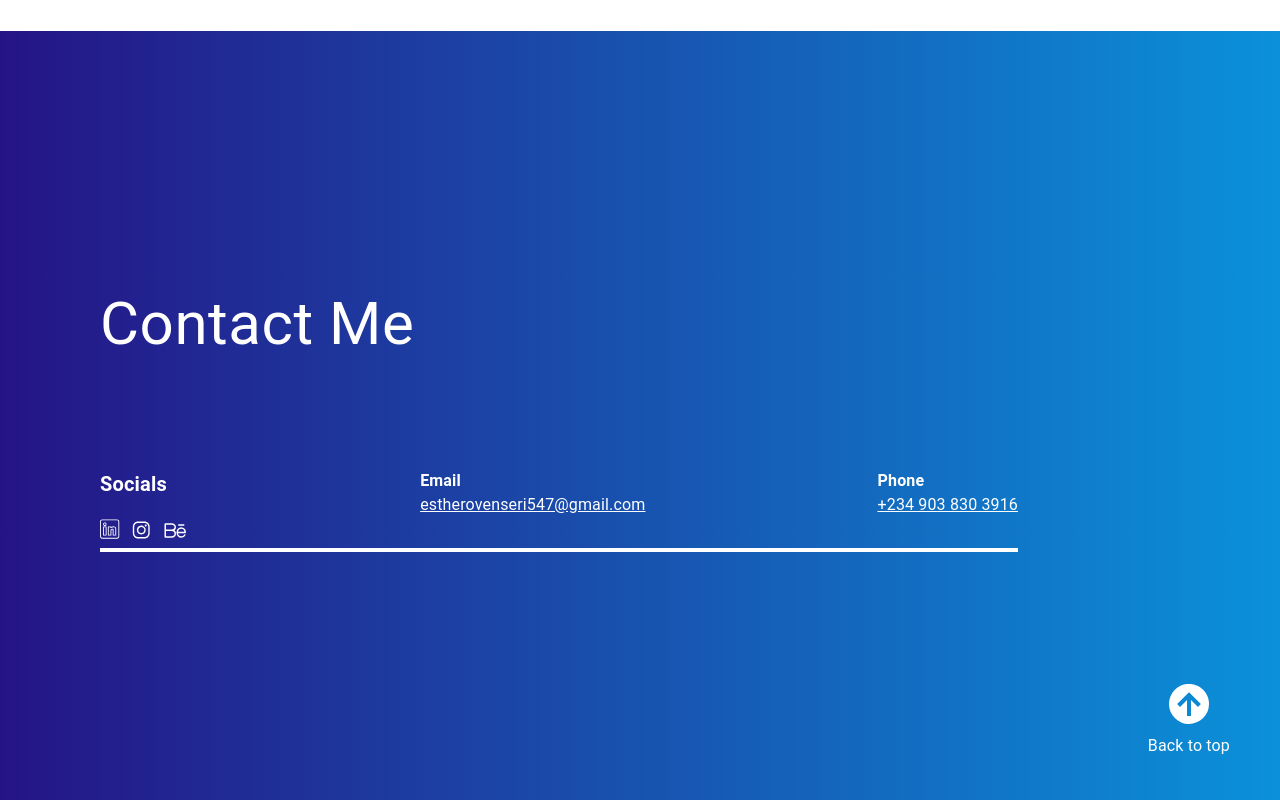
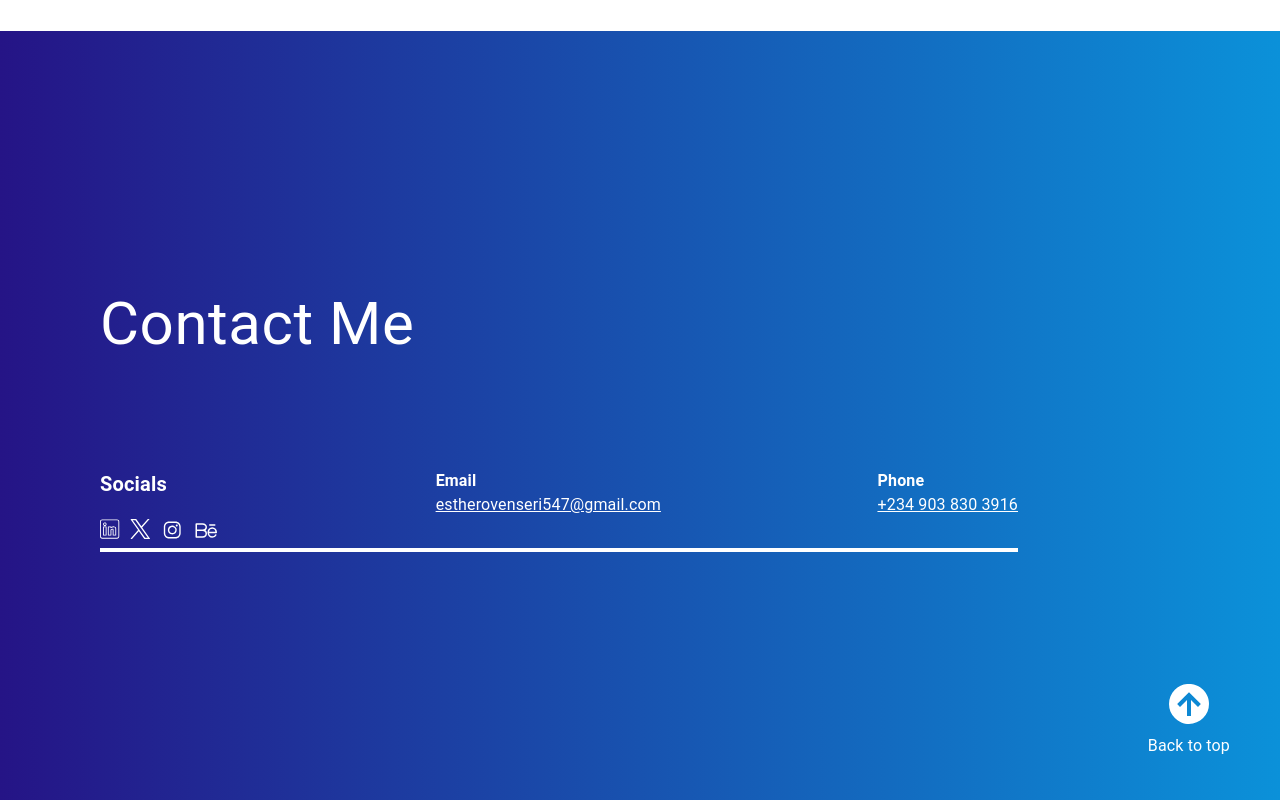
Before and after one commit to marvellousadesanya/portfolio-website, a React (Vite) app: page / in a window 1280 px wide. Shown: the part 5313-6113 px from the top of the page. Built offline with nearby package versions, Linux system fonts and the light colour scheme.

Commit message:
X logo issue

```diff
--- a/src/components/Footer.tsx
+++ b/src/components/Footer.tsx
@@ -5,7 +5,7 @@ import gsap from "gsap";
 import { useGSAP } from "@gsap/react";
 import { ScrollTrigger } from "gsap/ScrollTrigger";
 import linkedInLogo from "../assets/linkedin.svg";
-// import xLogo from "../assets/x.svg";
+import xLogo from "../assets/x.svg";
 import instagramLogo from "../assets/instagram.svg";
 import behanceLogo from "../assets/behance.svg";
 
@@ -141,9 +141,9 @@ export const Footer = () => {
                     <img src={linkedInLogo} alt="LinkedIn" />
                   </Link>
 
-                  {/* <Link href="https://x.com/itohan_ovens">
+                  <Link href="https://x.com/itohan_ovens">
                     <img src={xLogo} alt="X" />
-                  </Link> */}
+                  </Link>
 
                   <Link href="https://www.instagram.com/esther_itohan/">
                     <img src={instagramLogo} alt="Instagram" />
```
